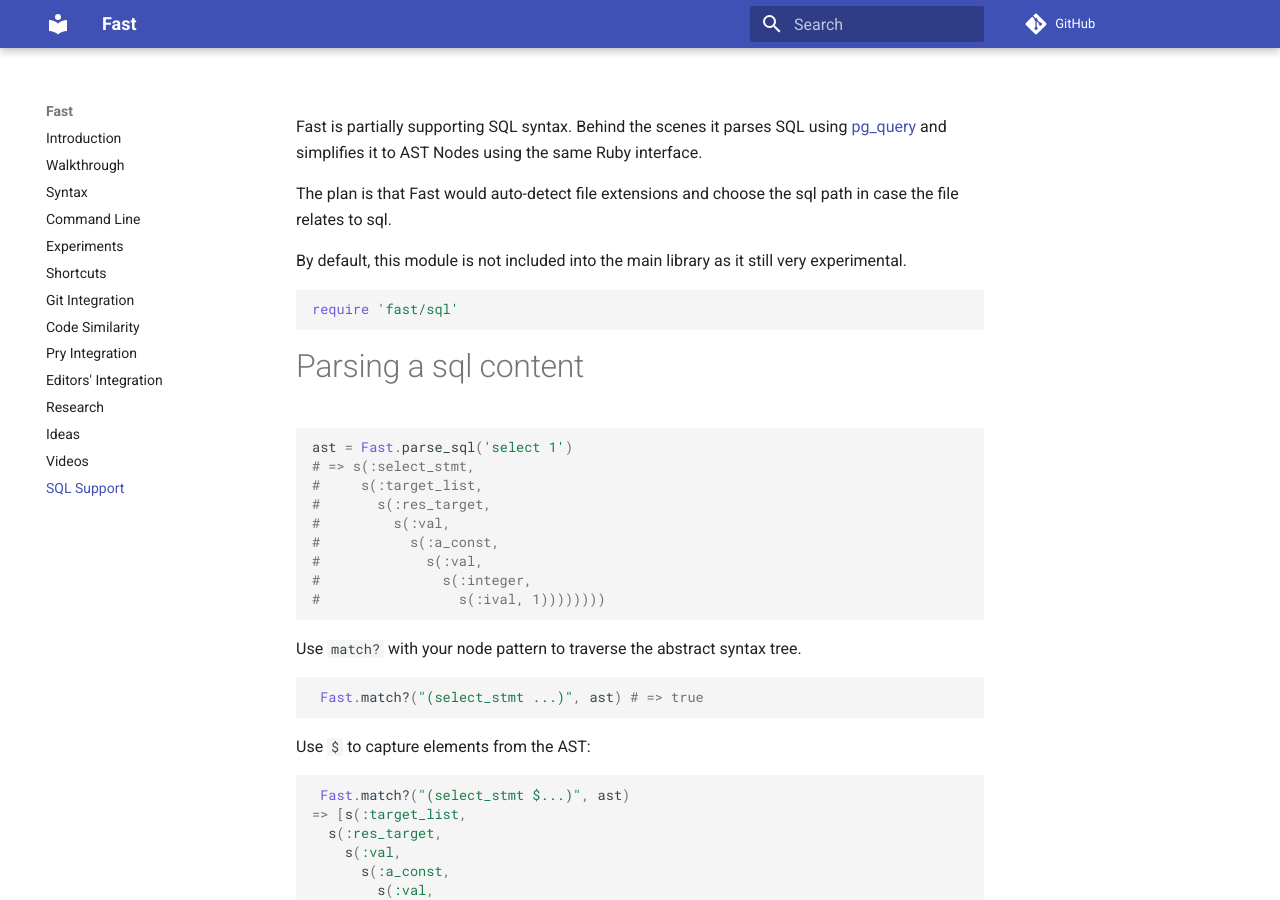
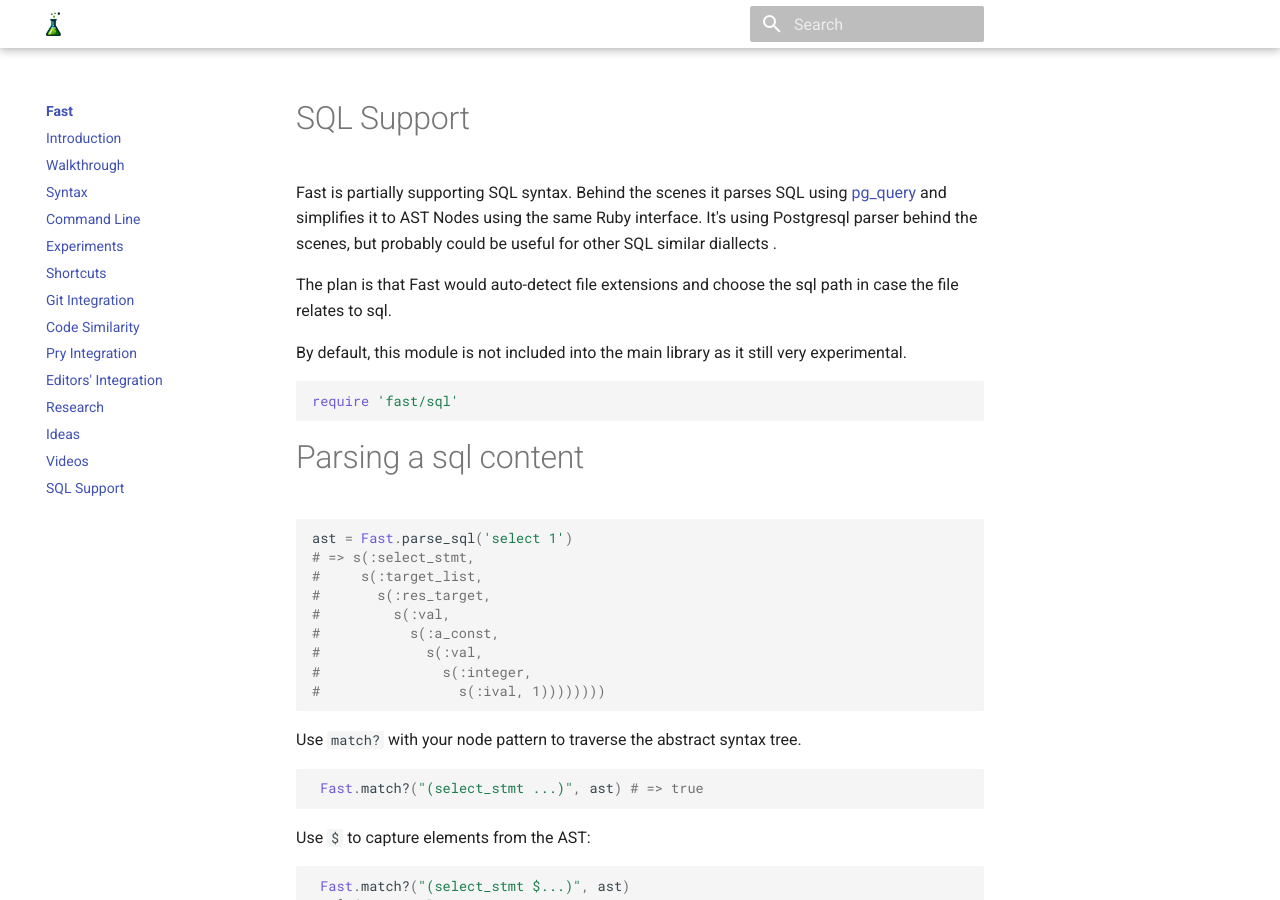
Before and after one commit to jonatas/fast, an MkDocs documentation site: the page built from docs/sql-support.md, in a window 1280 px wide and 900 px high. Built offline with MkDocs 1.6.1 and Material for MkDocs 9.7.7, drawn with Linux system fonts in a browser that asks for light colours; comment, search, counter and statistics services are not loaded; some of the changed text lies outside the part shown.

Commit message:
Improve style and add logo

```diff
--- a/docs/sql-support.md
+++ b/docs/sql-support.md
@@ -1,6 +1,8 @@
+# SQL Support
 Fast is partially supporting SQL syntax. Behind the scenes it parses SQL using
 [pg_query](https://github.com/pganalyze/pg_query) and simplifies it to AST Nodes
-using the same Ruby interface.
+using the same Ruby interface. It's using Postgresql parser behind the scenes,
+but probably could be useful for other SQL similar diallects .
 
 The plan is that Fast would auto-detect file extensions and choose the sql path
 in case the file relates to sql.
--- a/mkdocs.yml
+++ b/mkdocs.yml
@@ -7,6 +7,11 @@
   palette:
     primary: indigo
     accent: pink
+  logo: assets/logo.png
+  favicon: assets/favicon.png
+extra_css:
+  - stylesheets/custom.css
+
 markdown_extensions:
   - admonition
   - codehilite:
```
Also changed, not shown: other parts of docs/sql-support.md (+1 -1 lines), docs/experiments.md (+2 -0 lines), docs/index.md (+2 -0 lines), docs/assets/favicon.png (added), docs/assets/logo-big.png (added), docs/assets/logo-medium.png (added), docs/assets/logo-small.png (added), docs/assets/logo.png (added).
